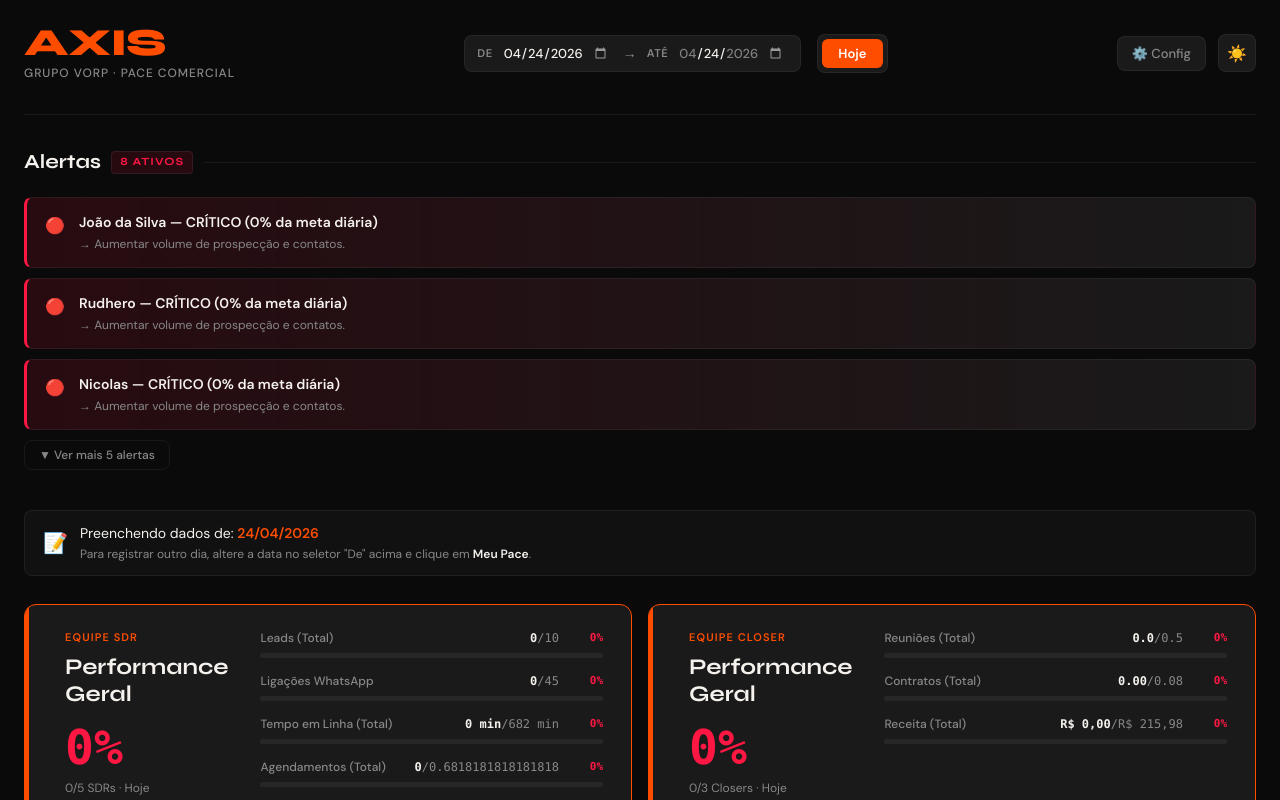
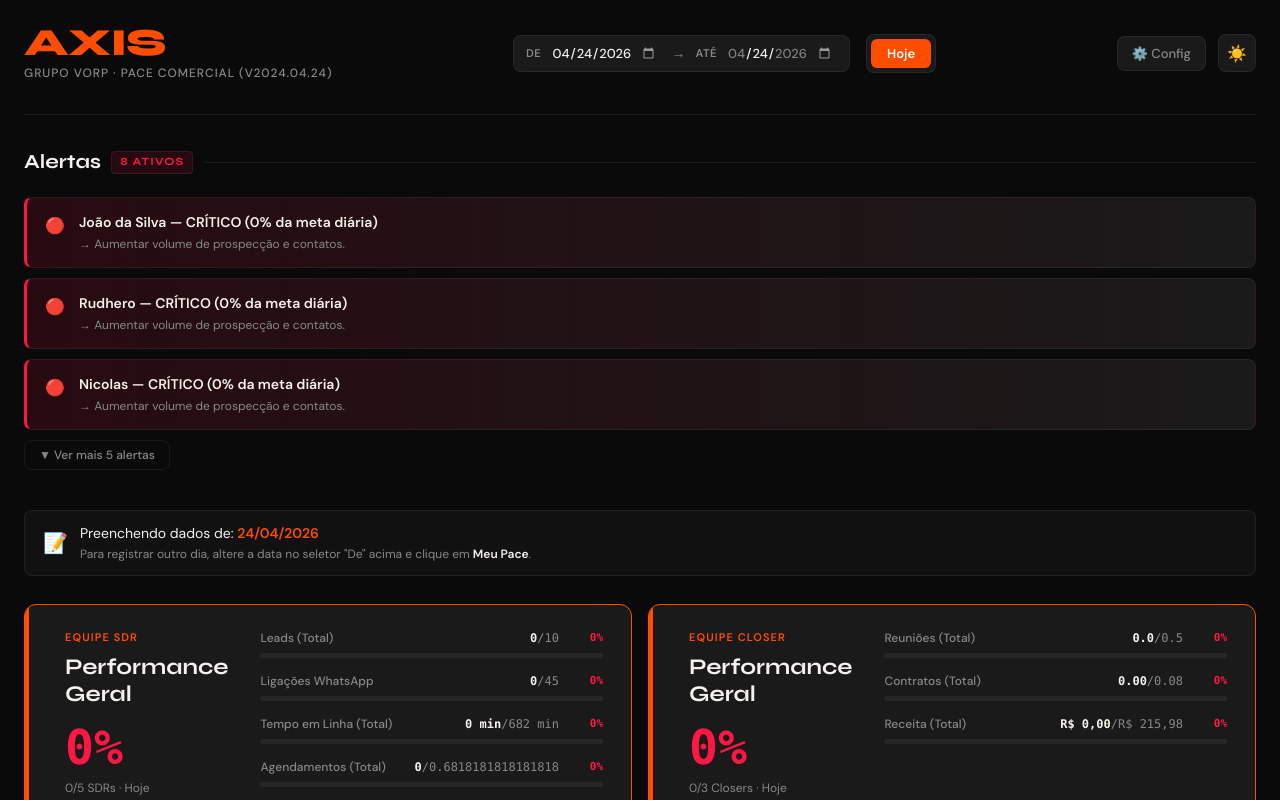
Before and after one commit to allef-hue/axis-dashboard, a React (Vite) app: page / in a window 1280 px wide. Shown: the top 800 px of the page. Built offline with nearby package versions, Linux system fonts and the light colour scheme.

Commit message:
Force rebuild: Add version indicator to verify latest build is deployed

```diff
--- a/src/components/Header.tsx
+++ b/src/components/Header.tsx
@@ -23,7 +23,7 @@ export default function Header({
     <header className="header">
       <div className="header-left">
         <div className="header-logo">AXIS</div>
-        <div className="header-subtitle">Grupo Vorp · Pace Comercial</div>
+        <div className="header-subtitle">Grupo Vorp · Pace Comercial (v2024.04.24)</div>
       </div>
 
       <div className="header-center">
```
